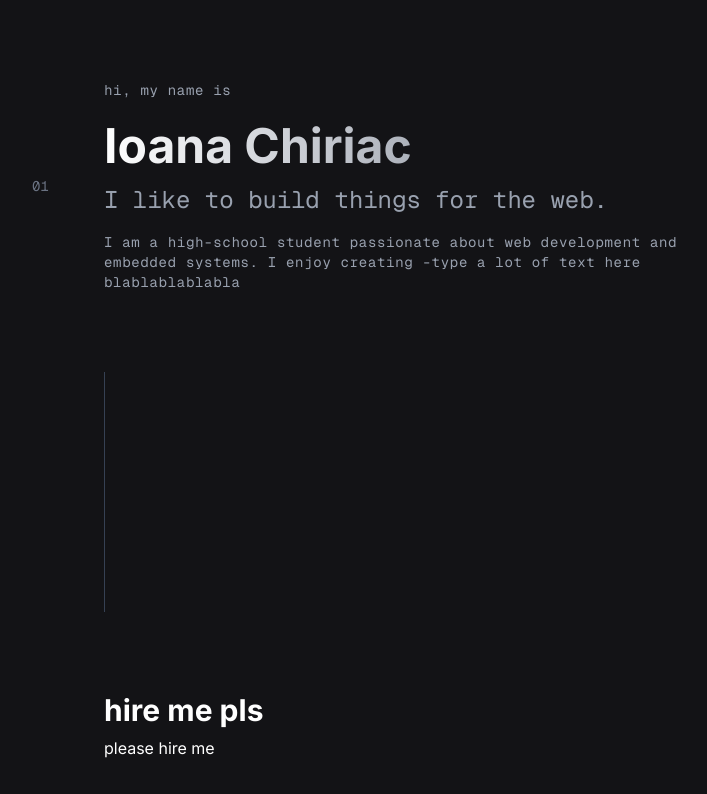
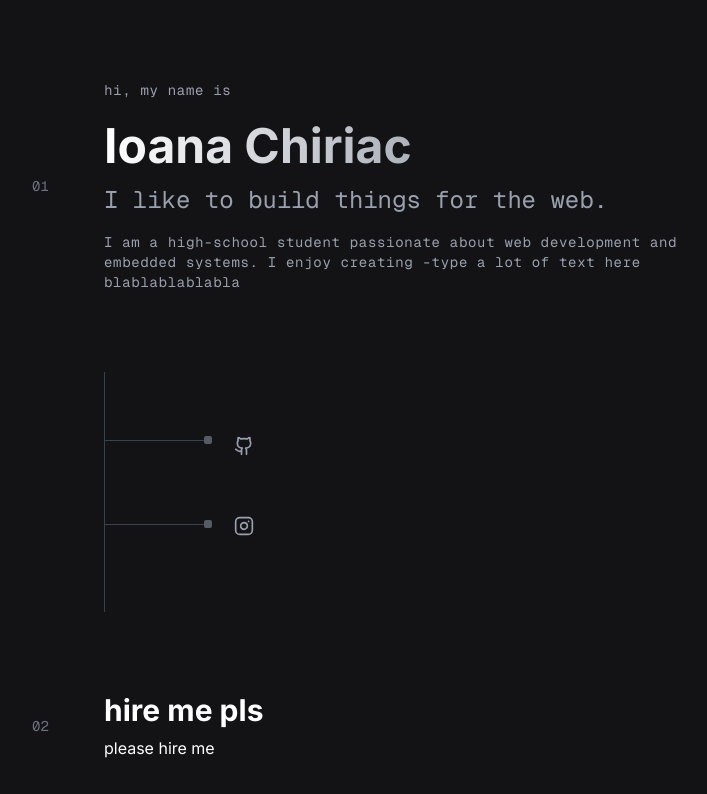
Before and after one commit to ChiriacIoana/portofolio, a Next.js app: page /home in a window 1280 px wide. Shown: the top 794 px of the page, without its empty margins (16-723 px from the left). Built offline with nearby package versions, Linux system fonts and the light colour scheme.

Commit message:
added some more stuff

```diff
--- a/app/(app)/home/page.tsx
+++ b/app/(app)/home/page.tsx
@@ -2,6 +2,7 @@
 
 import { motion, easeOut, Variants } from "framer-motion";
 import { ScrollAnimatedCard } from "@/app/(components)/ui/pop-up-scrollable";
+import { Github, Instagram } from "lucide-react";
 
 const revealVariants: Variants = {
   hidden: {
@@ -34,7 +35,8 @@
 };
 
 function HomePage() {
-  const sectionNr = "01";
+  const sectionNr1 = "01";
+  const sectionNr2 = "02";
   return (
     <div className="bg-[#131316] text-white font-roboto">
       <motion.section
@@ -50,7 +52,7 @@
           whileInView={{ opacity: 1 }}
           transition={{ delay: 0.1 }}
         >
-          {sectionNr}
+          {sectionNr1}
         </motion.span>
         <div className="max-w-xl ml-30 text-left space-y-4">
           <p className="text-sm text-gray-400 font-mono tracking-wider">
@@ -71,6 +73,8 @@
           </p>
         </div>
       </motion.section>
+
+      <div className="relative ml-0 my-0">
         <motion.div
           className="w-px h-60 bg-gray-700 ml-30 my-0"
           initial={{ scaleY: 0 }}
@@ -79,6 +83,61 @@
           style={{ transformOrigin: "top" }}
         ></motion.div>
 
+        <motion.div
+          className="absolute top-17 left-30 h-px w-25 bg-gray-700 "
+          initial={{ scaleX: 0 }}
+          whileInView={{ scaleX: 1 }}
+          transition={{ delay: 0.3, duration: 0.5, ease: "easeInOut" }}
+          style={{ transformOrigin: "left" }}
+        ></motion.div>
+
+        <motion.div
+          className="absolute top-15 left-55 w-2 h-2 bg-gray-400 rounded-xs translate-y-1/2 opacity-50"
+          initial={{ scale: 0 }}
+          whileInView={{ scale: 1 }}
+          transition={{ delay: 0.6, duration: 0.3 }}
+        ></motion.div>
+
+        <motion.div
+          className="absolute top-36 left-55 w-2 h-2 bg-gray-400 rounded-xs translate-y-1/2 opacity-50"
+          initial={{ scale: 0 }}
+          whileInView={{ scale: 1 }}
+          transition={{ delay: 0.6, duration: 0.3 }}
+        ></motion.div>
+
+        <motion.a
+          href="https://github.com/ChiriacIoana"
+          target="_blank"
+          rel="noopener noreferrer"
+          className="absolute top-16 px-30 translate-x-1/2 text-gray-400 hover:text-white transition-colors"
+          initial={{ opacity: 0, scale: 0 }}
+          whileInView={{ opacity: 1, scale: 1 }}
+          transition={{ delay: 0.5, duration: 0.3 }}
+        >
+          <Github size={20} />
+        </motion.a>
+
+        <motion.div
+          className="absolute top-38 left-30 h-px w-25 bg-gray-700"
+          initial={{ scaleX: 0 }}
+          whileInView={{ scaleX: 1 }}
+          transition={{ delay: 0.3, duration: 0.5, ease: "easeInOut" }}
+          style={{ transformOrigin: "left" }}
+        ></motion.div>
+
+        <motion.a
+          href="https://www.instagram.com/ioana.chr9"
+          target="_blank"
+          rel="noopener noreferrer"
+          className="absolute top-36 px-30 translate-x-1/2 text-gray-400 hover:text-white transition-colors"
+          initial={{ opacity: 0, scale: 0 }}
+          whileInView={{ opacity: 1, scale: 1 }}
+          transition={{ delay: 0.7, duration: 0.3 }}
+        >
+          <Instagram size={20} />
+        </motion.a>
+      </div>
+
       <motion.section
         className="py-20 flex items-center"
         variants={revealVariants}
@@ -86,13 +145,20 @@
         whileInView="visible"
         viewport={{ once: false, amount: 0.3 }}
       >
+        <motion.span
+          className="text-sm text-gray-500 font-mono absolute left-0 ml-12"
+          initial={{ opacity: 0 }}
+          whileInView={{ opacity: 1 }}
+          transition={{ delay: 0.1 }}
+        >
+          {sectionNr2}
+        </motion.span>
         <div className="max-w-xl ml-30 text-left">
           <h2 className="text-3xl font-bold">hire me pls</h2>
           <p className="mt-2">please hire me</p>
         </div>
       </motion.section>
 
-      {/* Section 3 */}
       <motion.section
         className="min-h-screen grid place-items-center"
         variants={revealVariants}
--- a/package.json
+++ b/package.json
@@ -9,6 +9,7 @@
     "lint": "eslint"
   },
   "dependencies": {
+    "lucide-react": "^0.562.0",
     "motion": "^12.27.5",
     "next": "16.1.3",
     "react": "19.2.3",
```
Also changed, not shown: 1 other file (tests, documents, lock files or other folders). Lines whose indentation alone changed are shown as unchanged.
